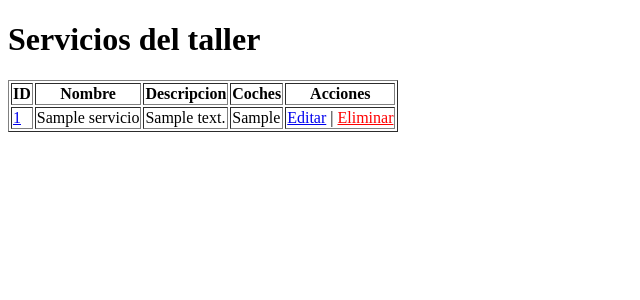
After one commit to begidova/Gestion-Taller, a Django app: page /gestion/servicios/ in a window 1280 px wide. The commit adds this page. Shown: the top 300 px of the page, without its empty margins (0-640 px from the left). Run offline with Django 5.2, Linux system fonts and the light colour scheme; tables that the repository leaves empty hold one stand-in row (values such as "Sample post").

Commit message:
Finalizada Practica 6: CRUD completo, formularios y templates de borrado

```diff
--- a/taller_coches/app_gestion_taller/urls.py
+++ b/taller_coches/app_gestion_taller/urls.py
@@ -2,14 +2,34 @@ from django.urls import path
 from . import views
 from .views import (lista_clientes, detalle_cliente,
                     registrar_cliente, registrar_coche, registrar_servicio,
-                    buscar_coche_por_matricula, buscar_coches_de_cliente, buscar_servicio, servicios_coche, buscar_cliente_por_nombre)
+                    buscar_coche_por_matricula, buscar_coches_de_cliente, buscar_servicio, servicios_coche, buscar_cliente_por_nombre,
+                    nuevo_cliente, lista_coches, lista_coches_servicios, lista_servicios, nuevo_coche, nuevo_coche_servicio, nuevo_servicio, editar_cliente, editar_coche, editar_coche_servicio, editar_servicio, eliminar_cliente, eliminar_coche, eliminar_coche_servicio, eliminar_servicio)
 
 urlpatterns = [
+    # RACTICA 6
+    path('clientes/nuevo/', nuevo_cliente, name='nuevo_cliente'),
+    path('coches/nuevo/', nuevo_coche, name='nuevo_coche'),
+    path('servicios/nuevo/', nuevo_servicio, name='nuevo_servicio'),
+    path('coches-servicios/nuevo/', nuevo_coche_servicio, name='nuevo_coche_servicio'),
+    path('coches/', lista_coches, name='lista_coches'),
+    path('servicios/', lista_servicios, name='lista_servicios'),
+    path('coches-servicios/', lista_coches_servicios, name='lista_coches_servicios'),
+    path('coches/editar/<int:coche_id>/', editar_coche, name='editar_coche'),
+    path('clientes/editar/<int:cliente_id>/', editar_cliente, name='editar_cliente'),
+    path('servicios/editar/<int:servicio_id>/', editar_servicio, name='editar_servicio'),
+    path('coches-servicios/editar/<int:coche_servicio_id>/', editar_coche_servicio, name='editar_coche_servicio'),
+    path('coches/eliminar/<int:coche_id>/', eliminar_coche, name='eliminar_coche'),
+    path('clientes/eliminar/<int:cliente_id>/', eliminar_cliente, name='eliminar_cliente'),
+    path('servicios/eliminar/<int:servicio_id>/', eliminar_servicio, name='eliminar_servicio'),
+    path('coches-servicios/eliminar/<int:coche_servicio_id>/', eliminar_coche_servicio, name='eliminar_coche_servicio'),
+
+
     # PRACTICA 3
     path('clientes/', lista_clientes, name='lista_clientes'),
     path('clientes/<int:cliente_id>/', detalle_cliente, name='detalle_cliente'),
 
-    #PRACTICA 4
+
+    # PRACTICA 4
     path('clientes/registrar/', registrar_cliente, name='registrar_cliente'),
     path('coches/registrar/', registrar_coche, name='registrar_coche'),
     path('servicios/registrar/', registrar_servicio, name='registrar_servicio'),
@@ -20,7 +40,9 @@ urlpatterns = [
     path('coches/<int:coche_id>/servicios/', servicios_coche, name='servicios_coche'),
     path('clientes/<str:nombre>/', buscar_cliente_por_nombre, name='buscar_cliente_por_nombre'),
 
-    #PRACTICA 5
+
+    # PRACTICA 5
     path('', views.inicio, name='inicio'),
     path('acerca/', views.acerca_de, name='acerca'),
+
 ]
--- a/taller_coches/app_gestion_taller/views.py
+++ b/taller_coches/app_gestion_taller/views.py
@@ -3,7 +3,8 @@ from django.views.decorators.csrf import csrf_exempt
 from django.utils.decorators import method_decorator
 import json
 from .models import Cliente, Coche, Servicio, CocheServicio
-from django.shortcuts import render
+from django.shortcuts import get_object_or_404, redirect, render
+from .forms import ClienteForm, CocheForm, ServicioForm, CocheServicioForm
 
 #PRACTICA 3
 def lista_clientes(request):
@@ -11,7 +12,6 @@ def lista_clientes(request):
     #return JsonResponse(clientes, safe=False)
     clientes = Cliente.objects.all()
     return render(request, 'app_gestion_coches/lista_clientes.html', {'clientes': clientes})
-
 
 def detalle_cliente(request, cliente_id):
     #try:
@@ -188,6 +188,7 @@ def buscar_cliente_por_nombre(request, nombre):
     except Cliente.DoesNotExist:
         return JsonResponse({"error": "Cliente no encontrado"}, status=404)
 
+
 #PRACTICA 5
 def inicio(request):
     contexto = {'mensaje': '¡Bienvenido a mi sitio web!'}
@@ -195,3 +196,149 @@ def inicio(request):
 
 def acerca_de(request):
     return render(request, 'acerca.html', {'nombre': 'Bruno Egido'})
+
+
+#PRACTICA 6
+def nuevo_cliente(request):
+    if request.method == 'POST':
+        form = ClienteForm(request.POST)
+        if form.is_valid():
+            form.save()
+            return redirect('lista_clientes')
+    else:
+        form = ClienteForm()
+    return render(request, 'app_gestion_coches/formulario.html', {'form': form, 'titulo': 'Nuevo Cliente'})
+
+def nuevo_coche(request):
+    if request.method == 'POST':
+        form = CocheForm(request.POST)
+        if form.is_valid():
+            form.save()
+            return redirect('lista_coches')
+    else:
+        form = CocheForm()
+    return render(request, 'app_gestion_coches/formulario.html', {'form': form, 'titulo': 'Nuevo Coche'})
+
+def nuevo_servicio(request):
+    if request.method == 'POST':
+        form = ServicioForm(request.POST)
+        if form.is_valid():
+            form.save()
+            return redirect('lista_servicios')
+    else:
+        form = ServicioForm()
+    return render(request, 'app_gestion_coches/formulario.html', {'form': form, 'titulo': 'Nuevo Servicio'})
+
+def nuevo_coche_servicio(request):
+    if request.method == 'POST':
+        form = CocheServicioForm(request.POST)
+        if form.is_valid():
+            form.save()
+            return redirect('lista_coches_servicios')
+    else:
+        form = CocheServicioForm()
+    return render(request, 'app_gestion_coches/formulario.html', {'form': form, 'titulo': 'Nuevo Servicio de Coche'})
+
+def lista_coches(request):
+    coches = Coche.objects.all()
+    return render(request, 'app_gestion_coches/lista_coches.html', {'coches': coches})
+
+def lista_servicios(request):
+    servicios = Servicio.objects.all()
+    return render(request, 'app_gestion_coches/lista_servicios.html', {'servicios': servicios})
+
+def lista_coches_servicios(request):
+    cochesServicios = CocheServicio.objects.all()
+    return render(request, 'app_gestion_coches/lista_coches_servicios.html', {'cochesServicios': cochesServicios})
+
+def editar_coche(request, coche_id):
+    coche = get_object_or_404(Coche, id=coche_id)
+    if request.method == 'POST':
+        form = CocheForm(request.POST, instance=coche)
+        if form.is_valid():
+            form.save()
+            return redirect('lista_coches')
+    else:
+        form = CocheForm(instance=coche)
+
+    return render(request, 'app_gestion_coches/formulario.html', {
+        'form': form,
+        'titulo': 'Editar Coche: ' + coche.matricula
+    })
+
+def editar_cliente(request, cliente_id):
+    cliente = get_object_or_404(Cliente, id=cliente_id)
+    if request.method == 'POST':
+        form = ClienteForm(request.POST, instance=cliente)
+        if form.is_valid():
+            form.save()
+            return redirect('lista_clientes')
+    else:
+        form = ClienteForm(instance=cliente)
+
+    return render(request, 'app_gestion_coches/formulario.html', {
+        'form': form,
+        'titulo': 'Editar Cliente: ' + cliente.nombre
+    })
+
+def editar_servicio(request, servicio_id):
+    servicio = get_object_or_404(Servicio, id=servicio_id)
+    if request.method == 'POST':
+        form = ServicioForm(request.POST, instance=servicio)
+        if form.is_valid():
+            form.save()
+            return redirect('lista_servicios')
+    else:
+        form = ServicioForm(instance=servicio)
+
+    return render(request, 'app_gestion_coches/formulario.html', {
+        'form': form,
+        'titulo': 'Editar Servicio: ' + servicio.nombre
+    })
+
+def editar_coche_servicio(request, coche_servicio_id):
+    servicioCoche = get_object_or_404(CocheServicio, id=coche_servicio_id)
+    if request.method == 'POST':
+        form = CocheServicioForm(request.POST, instance=servicioCoche)
+        if form.is_valid():
+            form.save()
+            return redirect('lista_coches_servicios')
+    else:
+        form = CocheServicioForm(instance=servicioCoche)
+
+    return render(request, 'app_gestion_coches/formulario.html', {
+        'form': form,
+        'titulo': 'Editar Servicio de Coche: ' + servicioCoche.coche.matricula + ' ' + servicioCoche.servicio.nombre
+    })
+
+def eliminar_coche(request, coche_id):
+    coche = get_object_or_404(Coche, id=coche_id)
+    if request.method == 'POST':
+        coche.delete()
+        return redirect('lista_coches')
+
+    return render(request, 'app_gestion_coches/confirmar_eliminacion.html', {'objeto': coche, 'modelo': 'coche', 'url': 'lista_coches'})
+
+def eliminar_cliente(request, cliente_id):
+    cliente = get_object_or_404(Cliente, id=cliente_id)
+    if request.method == 'POST':
+        cliente.delete()
+        return redirect('lista_clientes')
+
+    return render(request, 'app_gestion_coches/confirmar_eliminacion.html', {'objeto': cliente, 'modelo': 'cliente', 'url': 'lista_clientes'})
+
+def eliminar_servicio(request, servicio_id):
+    servicio = get_object_or_404(Servicio, id=servicio_id)
+    if request.method == 'POST':
+        servicio.delete()
+        return redirect('lista_servicios')
+
+    return render(request, 'app_gestion_coches/confirmar_eliminacion.html', {'objeto': servicio, 'modelo': 'servicio', 'url': 'lista_servicios'})
+
+def eliminar_coche_servicio(request, coche_servicio_id):
+    coche_servicio = get_object_or_404(CocheServicio, id=coche_servicio_id)
+    if request.method == 'POST':
+        coche_servicio.delete()
+        return redirect('lista_coches_servicios')
+
+    return render(request, 'app_gestion_coches/confirmar_eliminacion.html', {'objeto': coche_servicio, 'modelo': 'servicio de coche', 'url': 'lista_coches_servicios'})
--- /dev/null
+++ b/taller_coches/templates/app_gestion_coches/confirmar_eliminacion.html
@@ -0,0 +1,6 @@
+<h2>¿Estás seguro de que quieres eliminar el {{modelo}} {{ objeto.id }}?</h2>
+<form method="post">
+    {% csrf_token %}
+    <button type="submit">Sí, eliminar</button>
+    <a href="{% url url %}">Cancelar</a>
+</form>
--- a/taller_coches/templates/app_gestion_coches/lista_clientes.html
+++ b/taller_coches/templates/app_gestion_coches/lista_clientes.html
@@ -14,6 +14,7 @@
                 <th>Nombre</th>
                 <th>Teléfono</th>
                 <th>Email</th>
+                <th>Acciones</th>
             </tr>
         </thead>
         <tbody>
@@ -23,6 +24,10 @@
                 <td><a href="{% url 'detalle_cliente' cliente.id %}">{{ cliente.nombre }}</a></td>
                 <td>{{ cliente.telefono }}</td>
                 <td>{{ cliente.email }}</td>
+                <td>
+                    <a href="{% url 'editar_cliente' cliente.id %}">Editar</a> |
+                    <a href="{% url 'eliminar_cliente' cliente.id %}" style="color: red;">Eliminar</a>
+                </td>
             </tr>
             {% endfor %}
         </tbody>
--- /dev/null
+++ b/taller_coches/templates/app_gestion_coches/lista_servicios.html
@@ -0,0 +1,40 @@
+<!DOCTYPE html>
+<html lang="es">
+<head>
+    <meta charset="UTF-8">
+    <title>Lista de servicios</title>
+</head>
+<body>
+    <h1>Servicios del taller</h1>
+
+    <table border="1">
+        <thead>
+            <tr>
+                <th>ID</th>
+                <th>Nombre</th>
+                <th>Descripcion</th>
+                <th>Coches</th>
+                <th>Acciones</th>
+            </tr>
+        </thead>
+        <tbody>
+            {% for servicio in servicios %}
+            <tr>
+                <td><a href="{% url 'buscar_servicio' servicio.id %}">{{ servicio.id }}</a></td>
+                <td>{{ servicio.nombre }}</td>
+                <td>{{ servicio.descripcion }}</td>
+                <td>
+                    {% for coche in servicio.coches.all %}
+                        <a>{{ coche.matricula }}</a>
+                    {% endfor %}
+                </td>
+                <td>
+                    <a href="{% url 'editar_servicio' servicio.id %}">Editar</a> |
+                    <a href="{% url 'eliminar_servicio' servicio.id %}" style="color: red;">Eliminar</a>
+                </td>
+            </tr>
+            {% endfor %}
+        </tbody>
+    </table>
+</body>
+</html>
```
Also changed, not shown: taller_coches/app_gestion_taller/forms.py (added, +22 -0 lines), taller_coches/templates/app_gestion_coches/formulario.html (added, +8 -0 lines), taller_coches/templates/app_gestion_coches/lista_coches.html (added, +38 -0 lines), taller_coches/templates/app_gestion_coches/lista_coches_servicios.html (added, +36 -0 lines).
